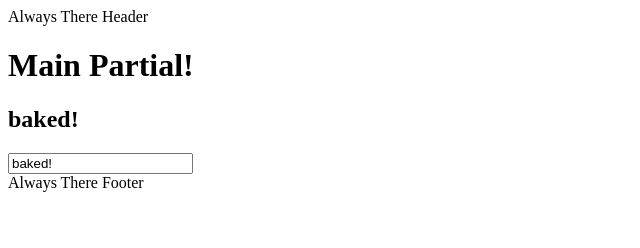
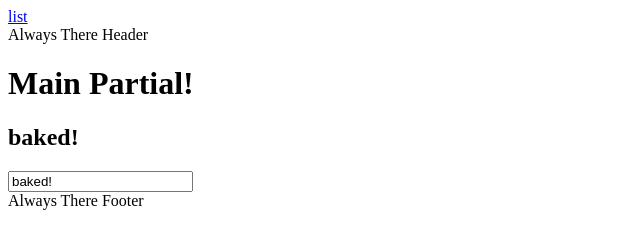
Before and after one commit to Jufebrown/angular-practice, a website: page index.html in a window 1280 px wide. Shown: the whole page, without its empty margins (0-640 px from the left). Drawn offline with nearby package versions, Linux system fonts and the light colour scheme; some packages are replaced by stand-ins of ours.

Commit message:
added link to list view

```diff
--- a/index.html
+++ b/index.html
@@ -6,6 +6,8 @@
   <link rel="icon" type="image/png" href="images/favicon.ico">
 </head>
 <body ng-app='monkeyButtApp'>
+
+  <a href="#/list">list</a>
 
   <header>Always There Header</header>
 
```
